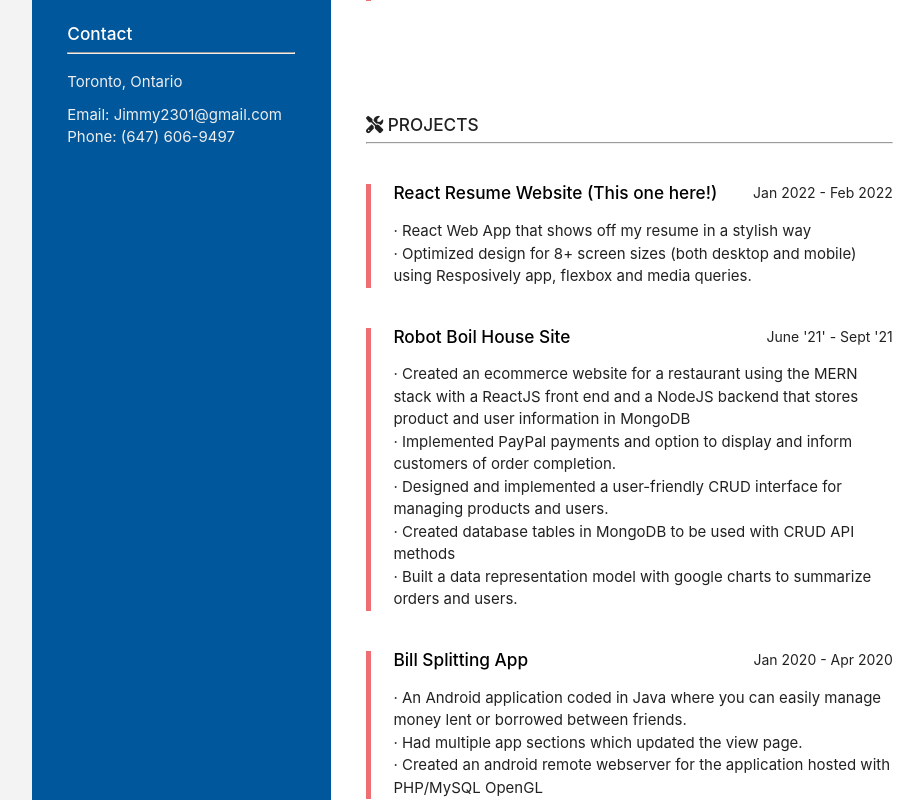
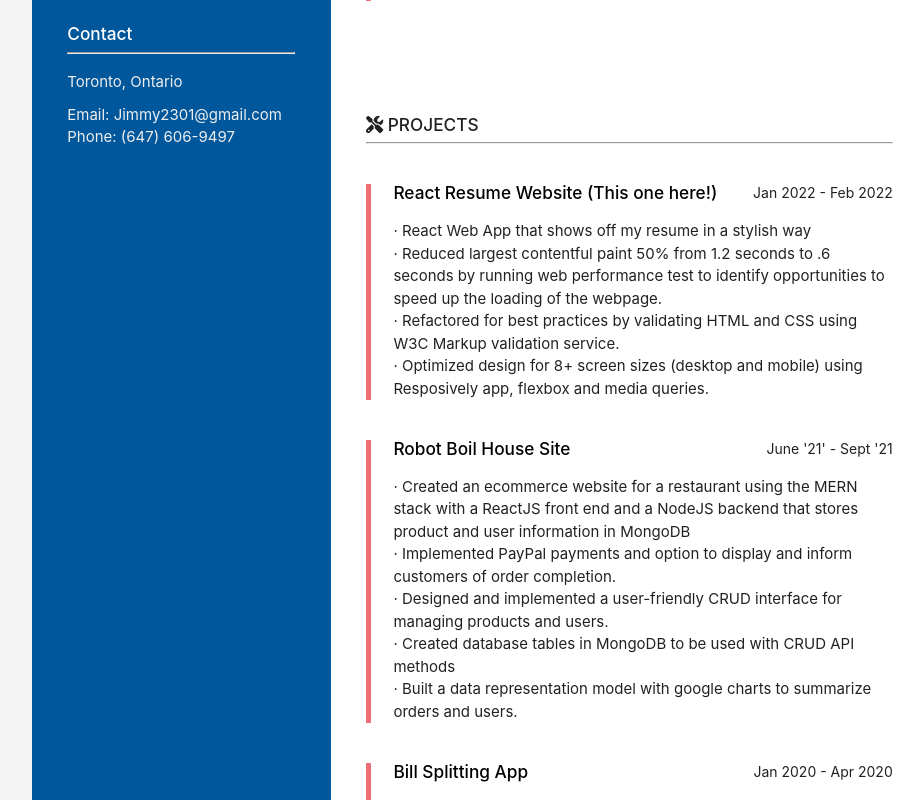
Before and after one commit to JaayTran/ReactCV, a React (Create React App) app: page / in a window 1280 px wide. Shown: the part 882-1682 px from the top of the page, without its empty margins (160-1083 px from the left). Built offline with nearby package versions, Linux system fonts and the light colour scheme.

Commit message:
update projects/format of pic

```diff
--- a/src/components/pages/projects/Projects.js
+++ b/src/components/pages/projects/Projects.js
@@ -26,9 +26,14 @@ export default class Projects extends Component {
                   </h6>
                   <p className="pt">
                     · React Web App that shows off my resume in a stylish way
-                    <br />· Optimized design for 8+ screen sizes (both desktop
-                    and mobile) using Resposively app, flexbox and media
-                    queries.
+                    <br />· Reduced largest contentful paint 50% from 1.2
+                    seconds to .6 seconds by running web performance test to
+                    identify opportunities to speed up the loading of the
+                    webpage.
+                    <br />· Refactored for best practices by validating HTML and
+                    CSS using W3C Markup validation service.
+                    <br />· Optimized design for 8+ screen sizes (desktop and
+                    mobile) using Resposively app, flexbox and media queries.
                   </p>
                 </blockquote>
               </div>
--- a/src/index.css
+++ b/src/index.css
@@ -1,8 +1,6 @@
 body {
   background-color: #f3f3f3;
 }
-
-
 
 a:link    {color:#000;}  /* unvisited link  */
 a:visited {color:#000;}  /* visited link    */
```
Also changed, not shown: src/components/pages/profile/Profile.js (+11 -6 lines), src/components/images/person1.jpg (deleted), src/components/images/person1.webp (added).
